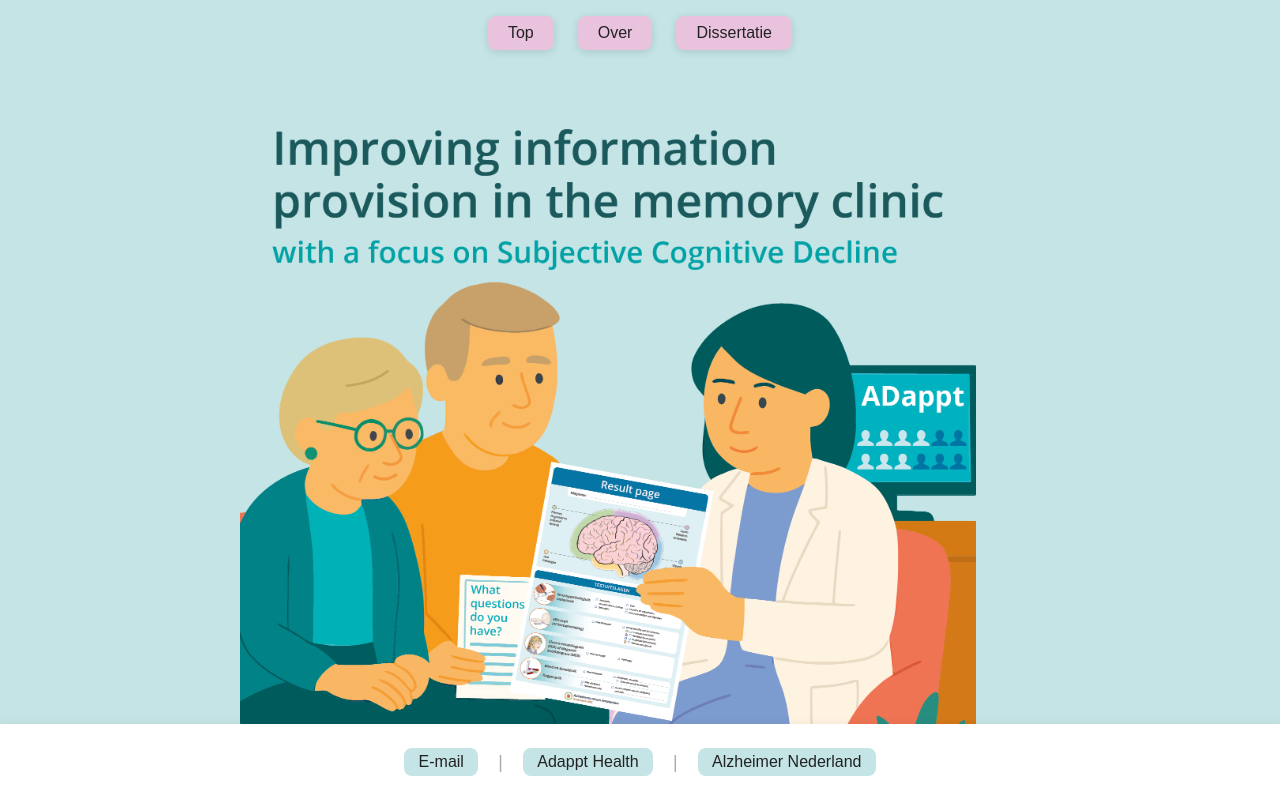
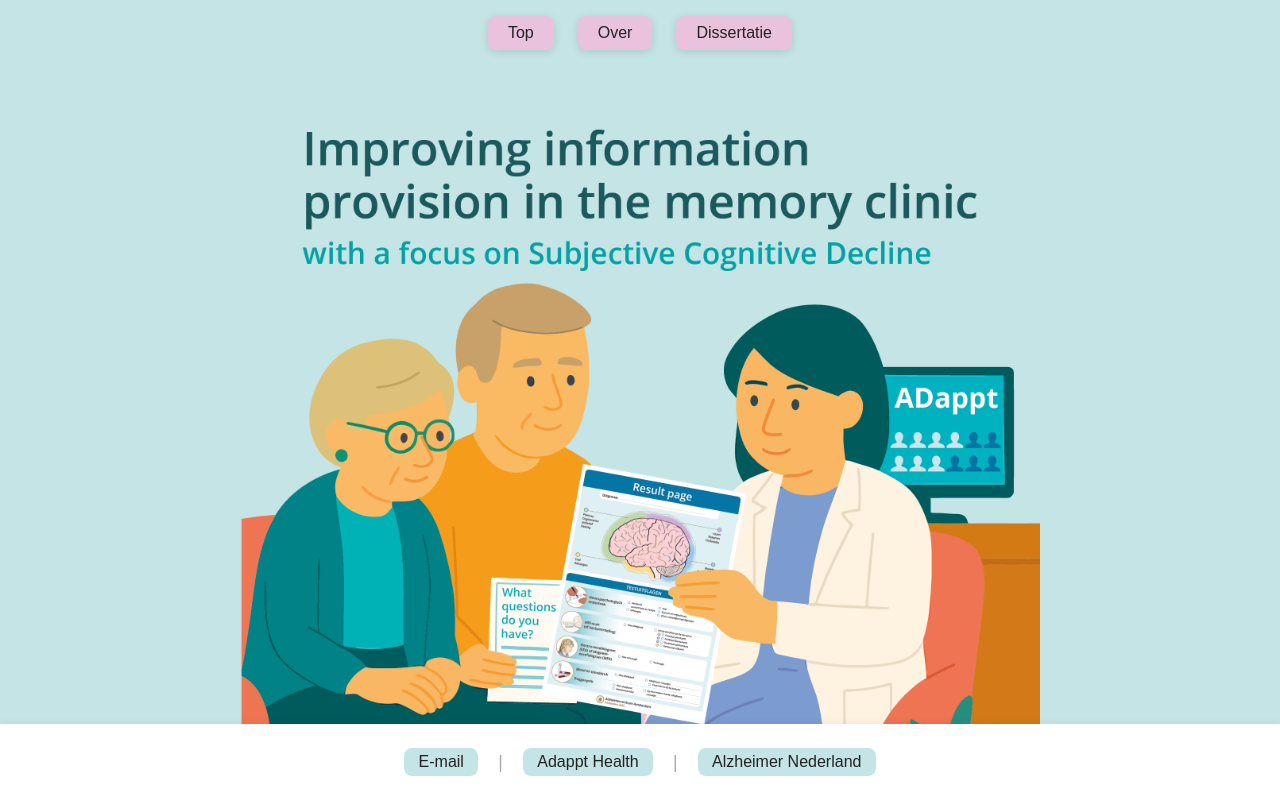
Before and after one commit to JCZuurmond/hma-hendriksen-dissertatie-website, a SvelteKit app: page / in a window 1280 px wide. Shown: the top 798 px of the page. Built offline with nearby package versions, Linux system fonts and the light colour scheme.

Commit message:
Algin sizes

```diff
--- a/src/routes/+page.svelte
+++ b/src/routes/+page.svelte
@@ -106,14 +106,18 @@
   }
   .header-background {
     width: 100%;
-    max-width: 800px;
-    margin: 0 auto;
     padding: 35rem 23rem 35rem 23rem;
     background-image: url('/hma-hendriksen-dissertatie-website/background.png');
     background-size: cover;
     background-position: center top;
     background-repeat: no-repeat;
     box-sizing: border-box;
+  }
+  .header-section {
+    width: 100%;
+    max-width: 800px;
+    margin: 0 auto;
+    /* No vertical margin between sections */
   }
   h1 {
     font-size: 2.5rem;
```
